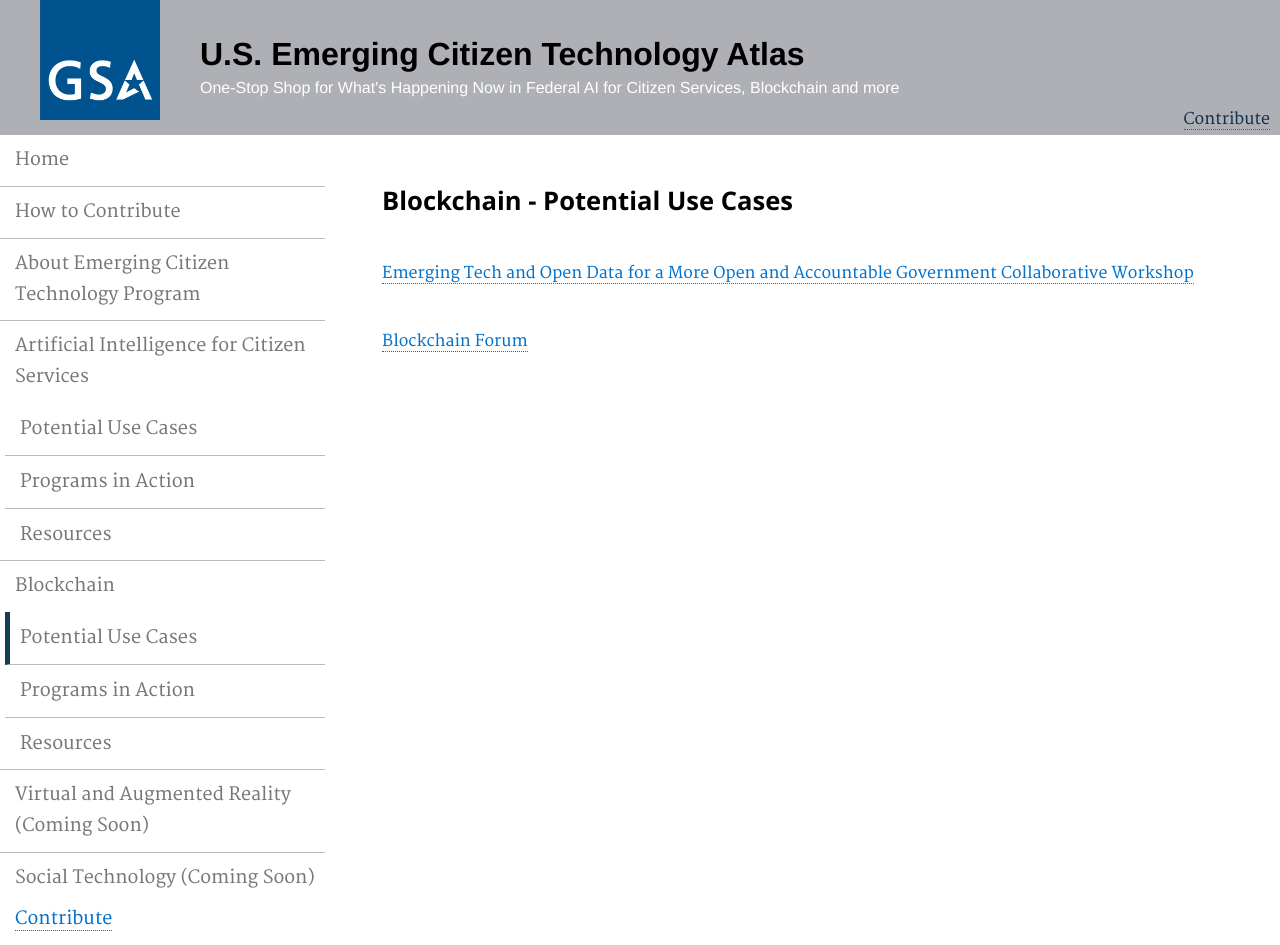
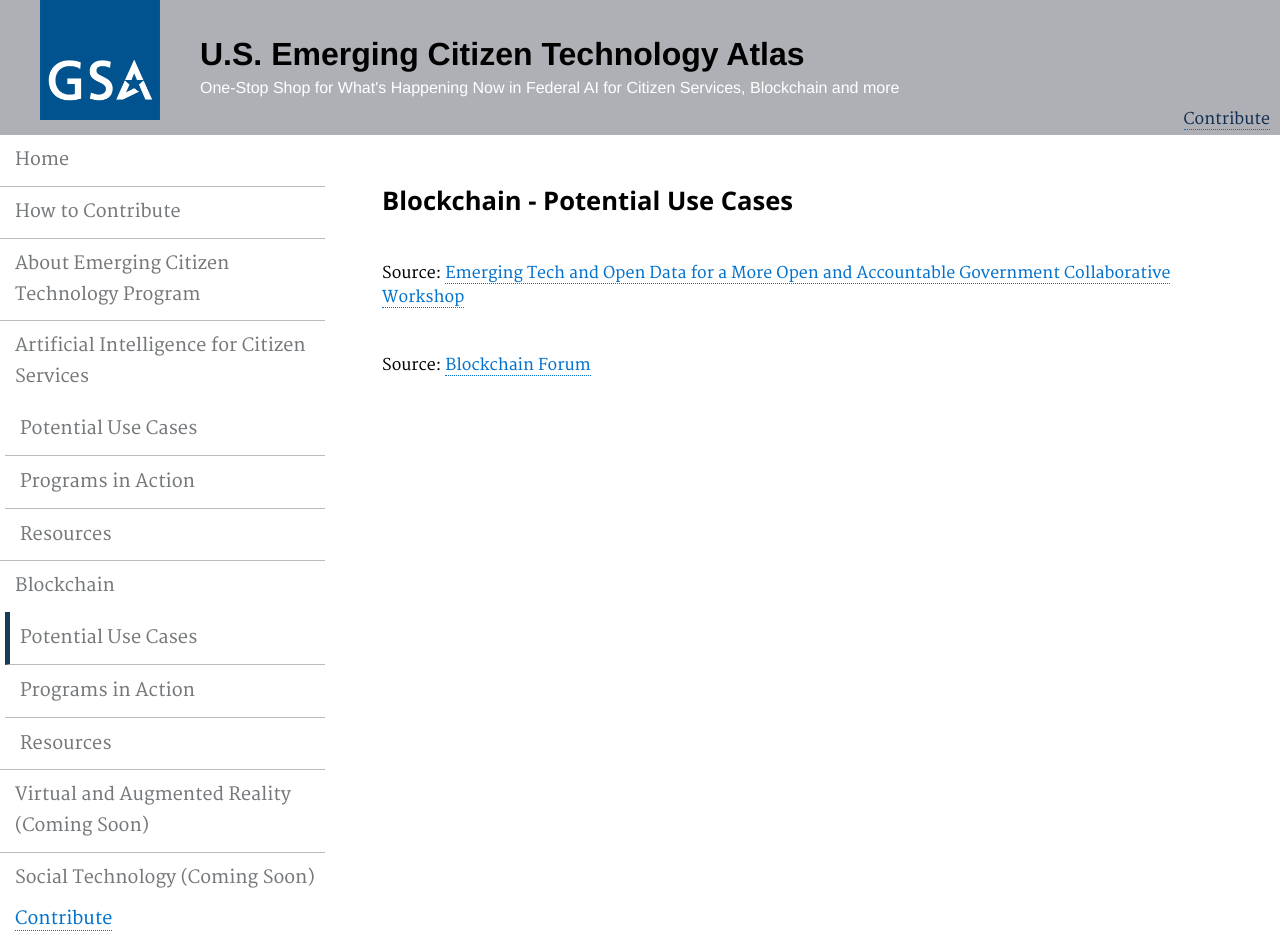
Before and after one commit to GSA/emerging-technology-atlas, a Jekyll site: the page built from pages/blockchain-federal.md, in a window 1280 px wide. Built offline with Jekyll 4.4.1, drawn with Linux system fonts in a browser that asks for light colours.

Commit message:
Update blockchain-federal.md

```diff
--- a/pages/blockchain-federal.md
+++ b/pages/blockchain-federal.md
@@ -9,6 +9,6 @@ description: ""
 
 <p> <br> </p>
 
-<p><a href="/emerging-technology-atlas/blockchain-workshop/"><span>Emerging Tech and Open Data for a More Open and Accountable Government Collaborative Workshop</span></a></p>
+<p>Source: <a href="/emerging-technology-atlas/blockchain-workshop/"><span>Emerging Tech and Open Data for a More Open and Accountable Government Collaborative Workshop</span></a></p>
 <p> <br> </p>
-<p><a href="/emerging-technology-atlas/blockchain-forum/"><span>Blockchain Forum</span></a></p>
+<p>Source: <a href="/emerging-technology-atlas/blockchain-forum/"><span>Blockchain Forum</span></a></p>
```
